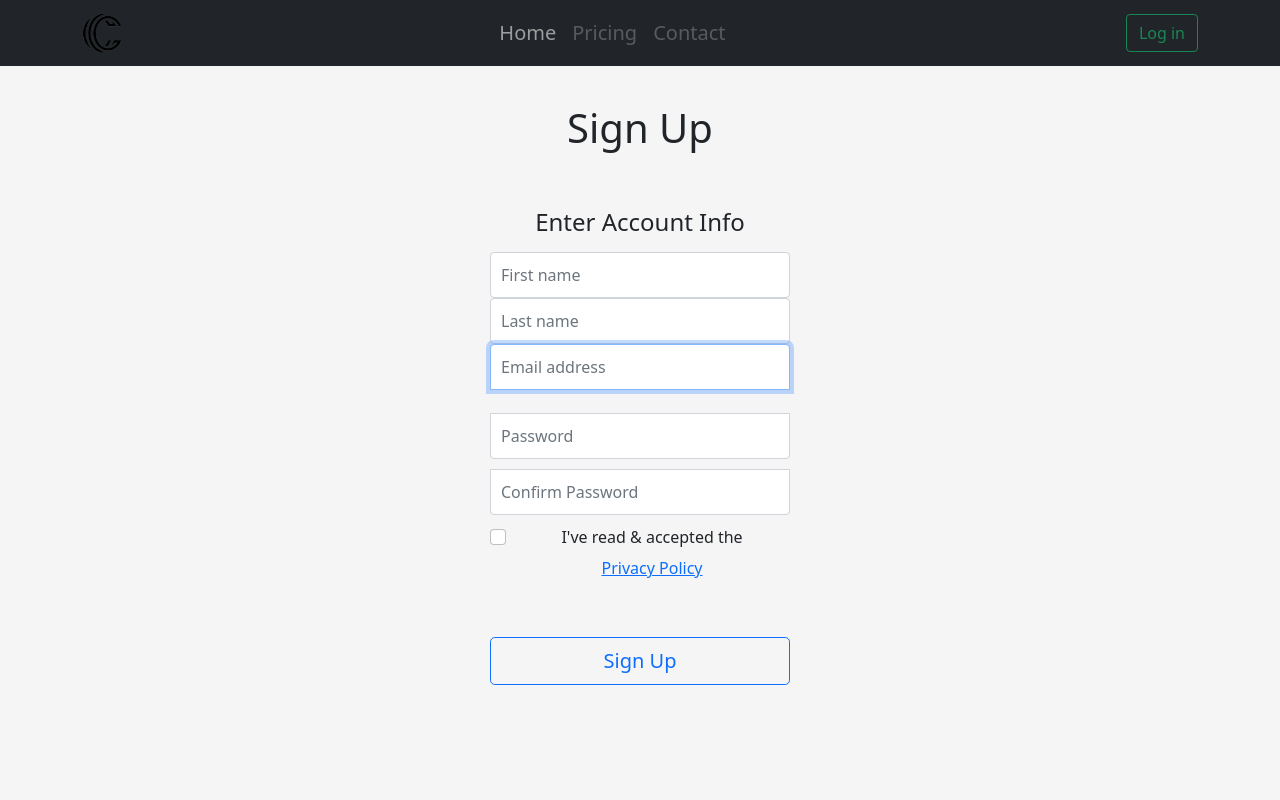
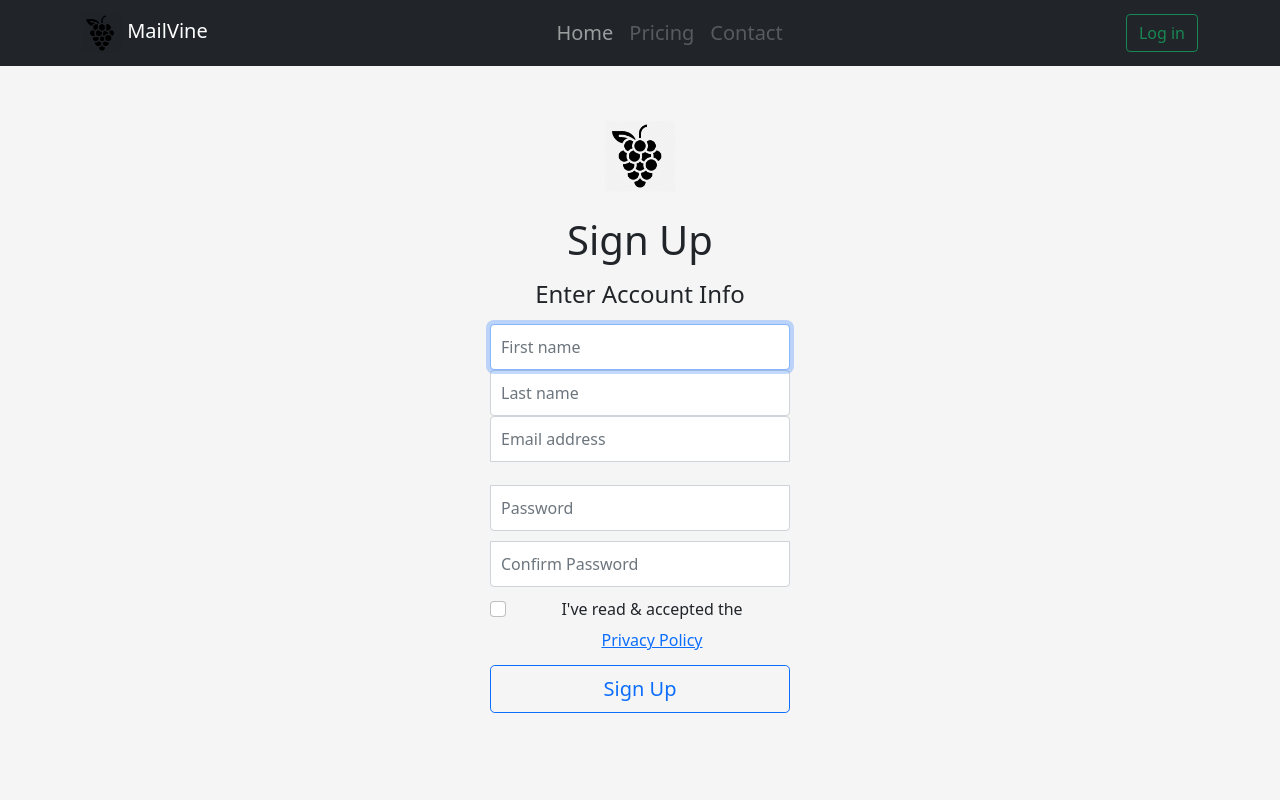
Before and after one commit to daeaznar/MailVine, a Flask app: template templates/register.html in a window 1280 px wide. Run offline with Flask 2, Linux system fonts and the light colour scheme; the template is opened without the code that fills it, so the values that code supplies are empty; some libraries are stand-ins or nearby versions.

Commit message:
Started Login and Registration forms

```diff
--- a/mailvine.py
+++ b/mailvine.py
@@ -1,8 +1,12 @@
 from flask import Flask, render_template, request, redirect, url_for
+from forms import RegistrationForm, LoginForm
 
 # from flask_mysqldb import MySQL
 
 app = Flask(__name__)
+
+# Secret Key to protect data. Protection against cookie data tampering.
+app.config['SECRET_KEY'] = '2a44893ff4337692349481e9a9e77e75'
 
 
 # Index
@@ -14,7 +18,15 @@ def index():
 # Login
 @app.route('/login.html')
 def login():
-    return render_template('login.html')
+    form = LoginForm()
+    return render_template('login.html', form=form)
+
+
+# User Registration/Sign up
+@app.route('/register.html')
+def register():
+    form = RegistrationForm()
+    return render_template('register.html', form=form)
 
 
 if __name__ == '__main__':
--- a/templates/base.html
+++ b/templates/base.html
@@ -9,7 +9,9 @@
     <link rel="stylesheet" href="{{ url_for('static', filename='css/bootstrap.min.css') }}">
     {% block head %}
 
-    {% endblock %}
+    {% endblock head%}
+
+    <link rel="shortcut icon" href="{{ url_for('static', filename='img/MV_logo3.png') }}">
 </head>
 
 <body>
@@ -18,7 +20,7 @@
     <nav class="navbar navbar-expand-md navbar-dark bg-dark fixed-top">
         <div class="container">
             <a class="navbar-brand" href="{{ url_for('index') }}">
-                <img src="{{ url_for('static', filename='img/CLogo.png') }}" alt="" width="40" height="40">
+                <img src="{{ url_for('static', filename='img/MV_logo3.png') }}" alt="" width="40" height="40">
                 MailVine
             </a>
             <button class="navbar-toggler" type="button" data-bs-toggle="collapse"
@@ -51,7 +53,7 @@
 
 {% block body %}
 <!-- BODY HERE -->
-{% endblock %}
+{% endblock body%}
 
 <script src="{{ url_for('static', filename='js/bootstrap.bundle.min.js') }}"></script>
 
--- a/templates/login.html
+++ b/templates/login.html
@@ -11,7 +11,8 @@
 
 <main class="form-signin pt-5" style="text-align:center">
     <form>
-        <img class="mb-4" src="{{ url_for('static', filename='img/CLogo.png') }}" alt="" width="72" height="72">
+        <img class="mb-4" src="{{ url_for('static', filename='img/MV_logo3.png') }}" alt="" width="100"
+             height="100">
         <h1 class="h1 mb-3 fw-normal">Log In</h1>
         <label for="inputEmail" class="visually-hidden">Email address</label>
         <input type="email" id="inputEmail" class="form-control" placeholder="Email address" required autofocus>
@@ -20,7 +21,7 @@
         <button class="w-100 btn btn-lg btn-primary" type="submit">LOG IN</button>
         <a class="btn btn-link btn-sm" href="#" role="button">Forgot Password?</a>
         <p class="mt-4 mb-2 text-muted">Don't have an account?</p>
-        <a class="btn btn-outline-secondary" href="#" role="button">Register</a>
+        <a class="btn btn-outline-secondary" href="{{ url_for('register') }}" role="button">Register</a>
     </form>
 </main>
 
--- a/templates/register.html
+++ b/templates/register.html
@@ -1,82 +1,40 @@
-<!doctype html>
-<html lang="en">
+{% extends "base.html" %}
 
-<head>
-  <!-- Required meta tags -->
-  <meta charset="utf-8">
-  <meta name="viewport" content="width=device-width, initial-scale=1">
-  <title>Log In</title>
+{% block head %}
+<title>Register | MailVine</title>
 
-  <!-- Bootstrap core CSS -->
-  <link rel="stylesheet" href="../Content/css/bootstrap.min.css">
-  <link rel="stylesheet" href="../Content/css/login.css">
-</head>
+<link href="{{ url_for('static', filename='css/login.css') }}" rel="stylesheet">
+{% endblock head%}
 
-<body class="text-center">
-  <header>
-    <nav class="navbar navbar-expand-md navbar-dark bg-dark fixed-top">
-      <div class="container">
-        <a class="navbar-brand" href="index.html">
-          <img src="../Content/img/CLogo.png" alt="" width="40" height="40">
-        </a>
-        <button class="navbar-toggler" type="button" data-bs-toggle="collapse" data-bs-target="#navbarsExampleDefault"
-          aria-controls="navbarsExampleDefault" aria-expanded="false" aria-label="Toggle navigation">
-          <span class="navbar-toggler-icon"></span>
-        </button>
 
-        <div class="collapse navbar-collapse" id="navbarsExampleDefault">
-          <div class="col-4"></div>
-          <ul class="navbar-nav me-auto mb-2 mb-md-0 fs-5 text">
-            <li class="nav-item active">
-              <a class="nav-link" aria-current="page" href="index.html">Home</a>
-            </li>
+{% block body %}
 
-            <li class="nav-item">
-              <a class="nav-link disabled" href="#" tabindex="-1" aria-disabled="true">Pricing</a>
-            </li>
+<main class="form-signin pt-5" style="text-align:center">
+    <form method="POST" action="">
+        <img class="mb-4" src="{{ url_for('static', filename='img/MV_logo3.png') }}" alt="" width="72" height="72">
+        <h1 class="h1 mb-3 fw-normal">Sign Up</h1>
+        <h5 class="h4 mb-3 fw-normal">Enter Account Info</h5>
 
-            <li class="nav-item">
-              <a class="nav-link disabled" href="#" tabindex="-1" aria-disabled="true">Contact</a>
-            </li>
+        <input type="text" id="FirstName" name="FirstName" class="form-control" placeholder="First name" aria-label="First name"  required autofocus>
+        <input type="text" id="LastName" name="LastName" class="form-control" placeholder="Last name" aria-label="Last name" required autofocus>
+        <label for="Email" class="visually-hidden">Email address</label>
+        <input type="email" id="Email" name="Email" class="form-control" placeholder="Email address" required autofocus>
+        <div>&nbsp;</div>
+        <label for="Password" class="visually-hidden">Password</label>
+        <input type="password" id="Password" name="Password" class="form-control" placeholder="Password"  required autofocus>
+        <label for="ConfirmPassword" class="visually-hidden">Confirm Password</label>
+        <input type="password" id="ConfirmPassword" class="form-control" placeholder="Confirm Password" required autofocus>
+        <div class="form-check pb-1">
+            <input class="form-check-input" type="checkbox" value="" id="Check" required autofocus>
+            <label class="form-check-label" for="Check">
+                I've read & accepted the <a class="btn btn-link" href="privacy_policy.html" role="button">Privacy
+                Policy</a>
+            </label>
+        </div>
+        <button class="w-100 btn btn-lg btn-outline-primary" type="submit">Sign Up</button>
 
-          </ul>
-          <a class="btn btn-outline-success" href="../Views/login.html" role="button">Log in</a>
-        </div>
-      </div>
-    </nav>
-  </header>
-</body>
-
-<main class="form-signin pt-1">
-  <div class="pb-5 text-center">
-    <h1>Sign Up</h1>
-</div>
-
-  <form>
-
-    <h4 class="h4 mb-3 fw-normal">Enter Account Info</h4>
-
-    <input type="text" class="form-control" placeholder="First name" aria-label="First name">
-    <input type="text" class="form-control" placeholder="Last name" aria-label="Last name">
-    <label for="inputEmail" class="visually-hidden">Email address</label>
-    <input type="email" id="inputEmail" class="form-control" placeholder="Email address" required autofocus>
-    <div>&nbsp;</div>
-    <label for="inputPassword" class="visually-hidden">Password</label>
-    <input type="password" id="inputPassword" class="form-control" placeholder="Password" required>
-    <label for="inputPassword" class="visually-hidden">Password</label>
-    <input type="password" id="inputPassword" class="form-control" placeholder="Confirm Password" required>
-    <div class="form-check pb-5">
-      <input class="form-check-input" type="checkbox" value="" id="flexCheckDefault" required>
-      <label class="form-check-label" for="flexCheckDefault">
-        I've read & accepted the <a class="btn btn-link" href="privacy_policy.html" role="button">Privacy Policy</a>
-      </label>
-    </div>
-    <button class="w-100 btn btn-lg btn-outline-primary" type="submit">Sign Up</button>
-
-  </form>
+    </form>
 
 </main>
 
-</body>
-
-</html>
+{% endblock body %}
```
Also changed, not shown: forms.py (added, +22 -0 lines), static/img/MV_logo.png (added), static/img/MV_logo3.png (added).
